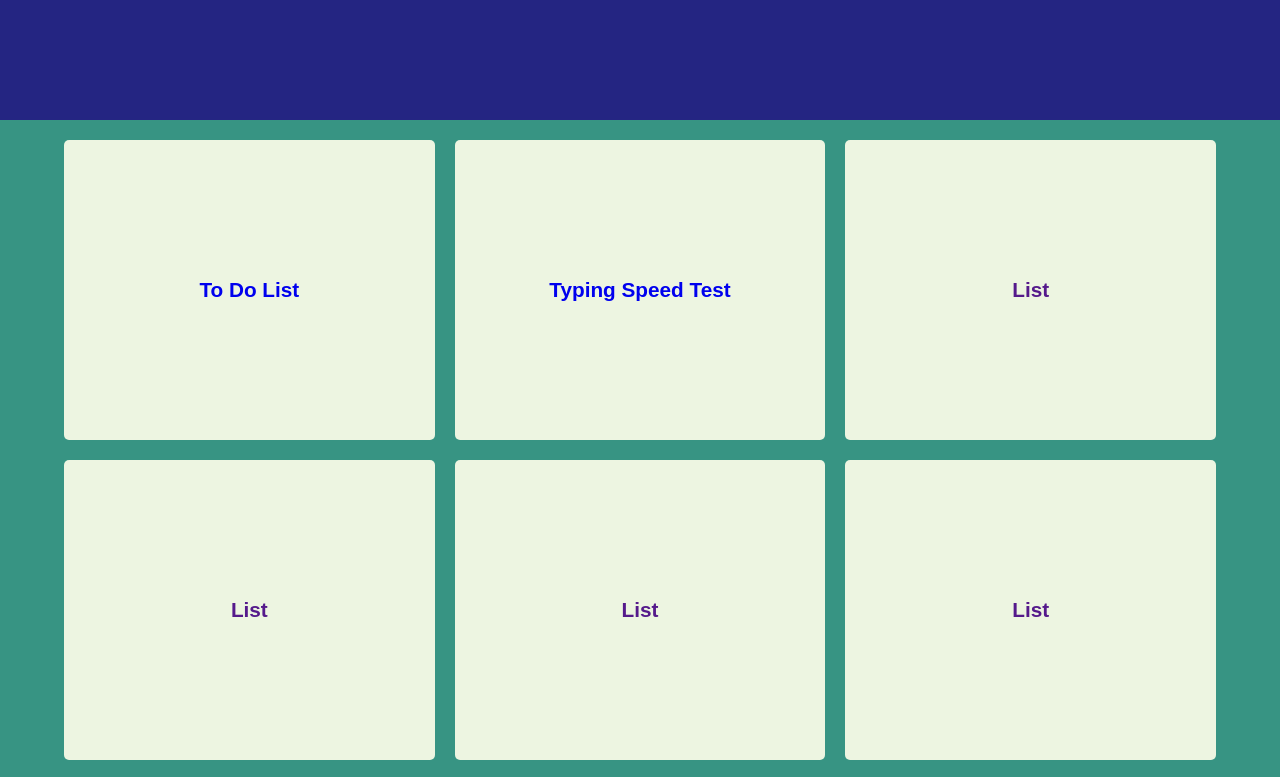
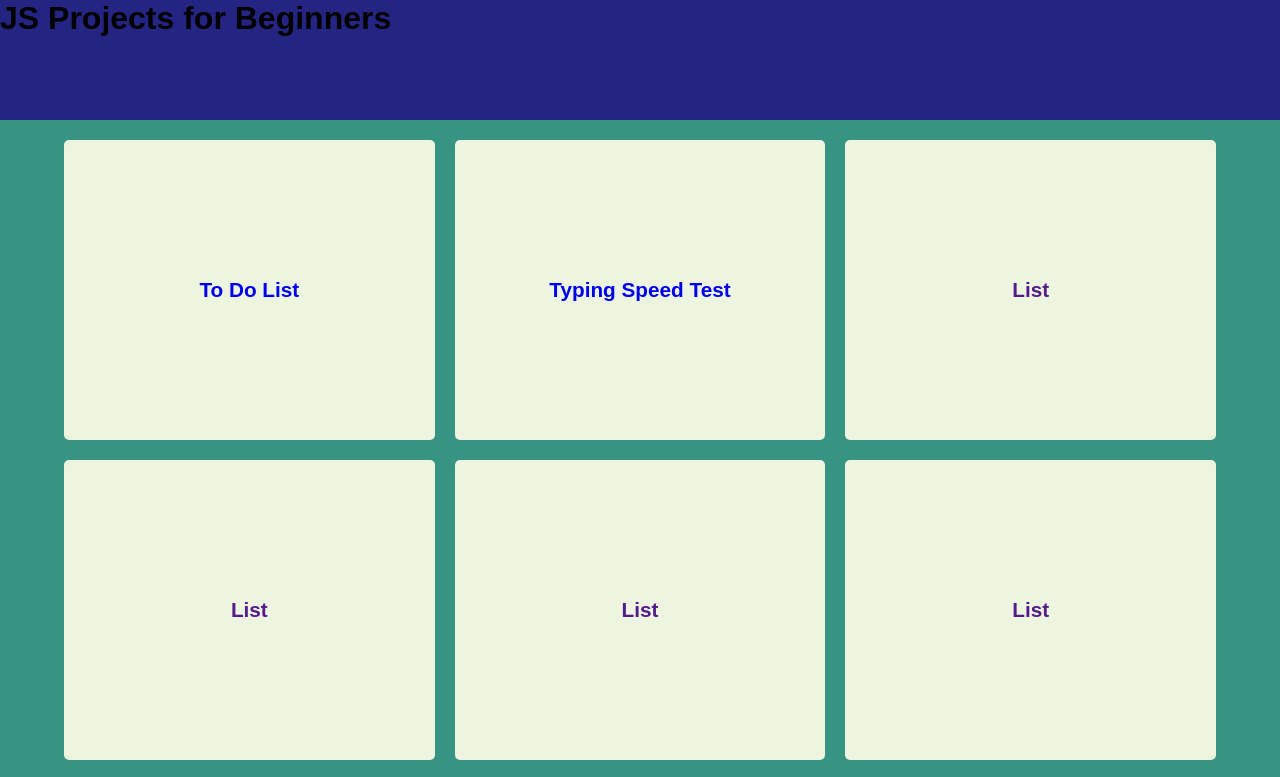
Before and after one commit to Vaseekaran-S/js-project, a plain HTML site: page index.html in a window 1280 px wide. Shown: the top 777 px of the page. Drawn offline with Linux system fonts and the light colour scheme.

Commit message:
Commit Test

```diff
--- a/index.html
+++ b/index.html
@@ -11,7 +11,9 @@
     <body>
 
         <div class="frame">
-            <div class="heading"></div>
+            <div class="heading">
+                <h1>JS Projects for Beginners</h1>
+            </div>
             <div class="content">
 
                 <div class="box">
```
